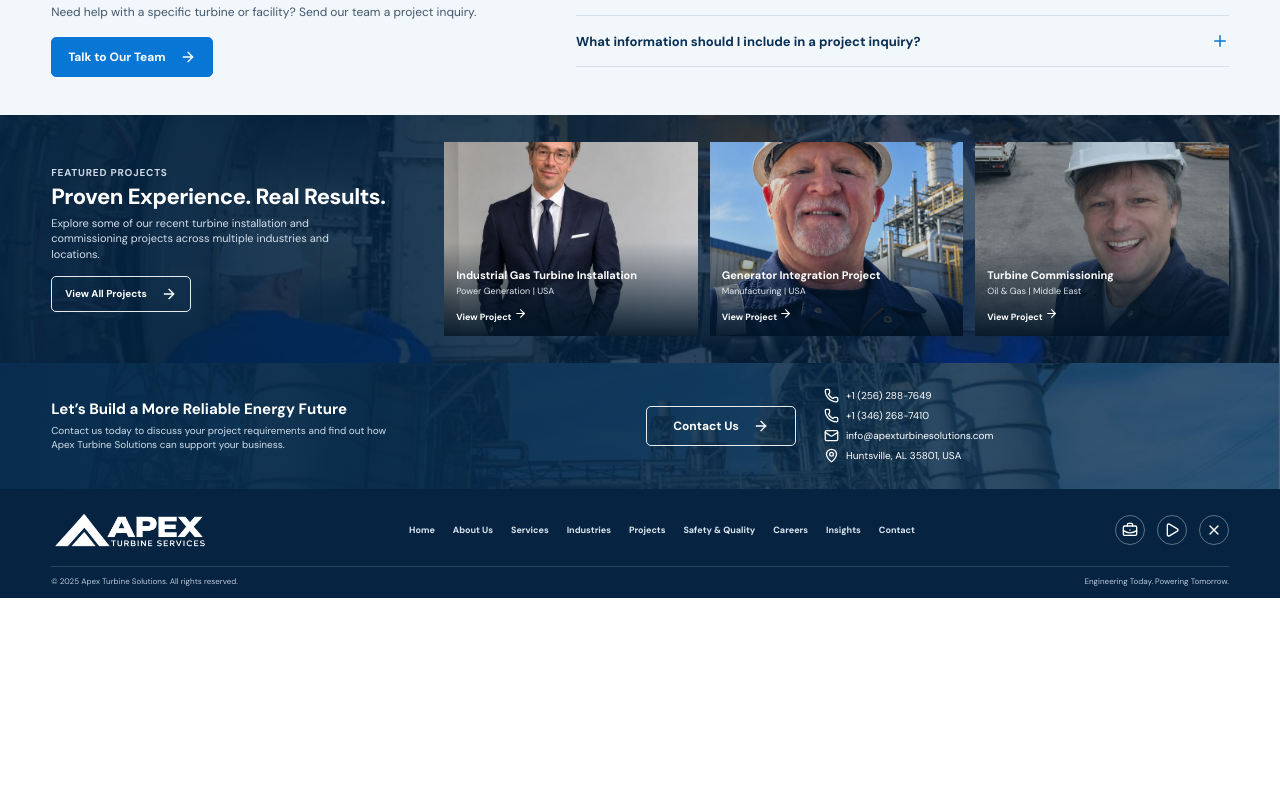
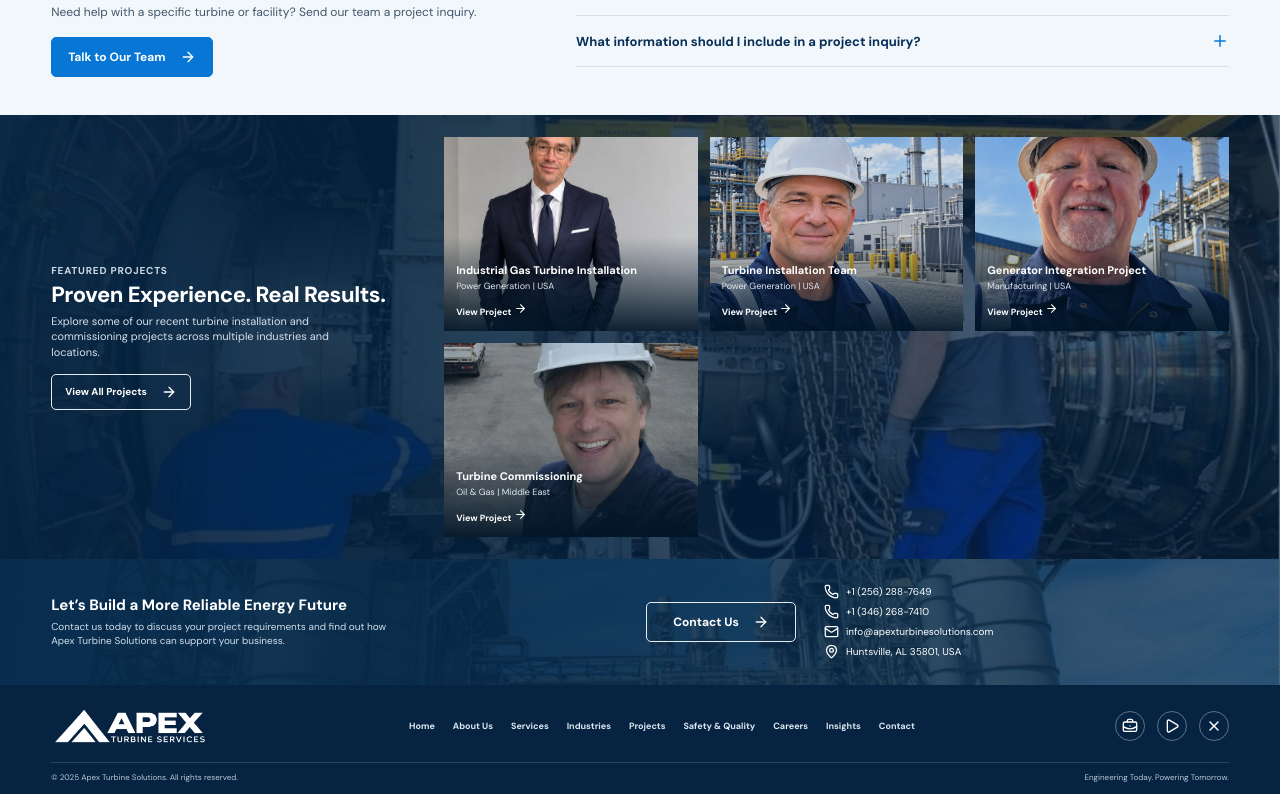
Before and after one commit to C0DE-8/apexturbineservices.com, a React (Vite) app in the folder frontend/: page / in a window 1280 px wide. Shown: the part 2302-3096 px from the top of the page. Before the commit the page ends 2900 px from the top, so only its background shows below. Built offline with nearby package versions, Linux system fonts and the light colour scheme.

Commit message:
Update project

```diff
--- a/frontend/src/pages/home/Home.jsx
+++ b/frontend/src/pages/home/Home.jsx
@@ -5,6 +5,7 @@ import aboutPhoto from '../../assets/site/PHOTO-2026-10-09-22-43-32.jpg'
 import projectPhoto from '../../assets/site/PHOTO-2026-10-09-22-43-31.jpg'
 import powerPhoto from '../../assets/site/PHOTO-2026-10.jpg'
 import workOne from '../../assets/work_pic/man.jpg'
+import workTeam from '../../assets/work_pic/PHOTO-2026-10-09-22.jpg'
 import workTwo from '../../assets/work_pic/PHOTO-2026-10-09-22-43-33.jpg'
 import workThree from '../../assets/work_pic/PHOTO-2026-10-09-22-43-34.jpg'
 import '../../App.css'
@@ -47,6 +48,7 @@ const processSteps = [
 
 const projects = [
   { photo: workOne, title: 'Industrial Gas Turbine Installation', detail: 'Power Generation  |  USA' },
+  { photo: workTeam, title: 'Turbine Installation Team', detail: 'Power Generation  |  USA' },
   { photo: workTwo, title: 'Generator Integration Project', detail: 'Manufacturing  |  USA' },
   { photo: workThree, title: 'Turbine Commissioning', detail: 'Oil & Gas  |  Middle East' },
 ]
```
Also changed, not shown: frontend/src/assets/work_pic/PHOTO-2026-10-09-22.jpg (renamed from frontend/src/assets/work_pic/PHOTO-2026-10-09-22-43-32.jpg).
